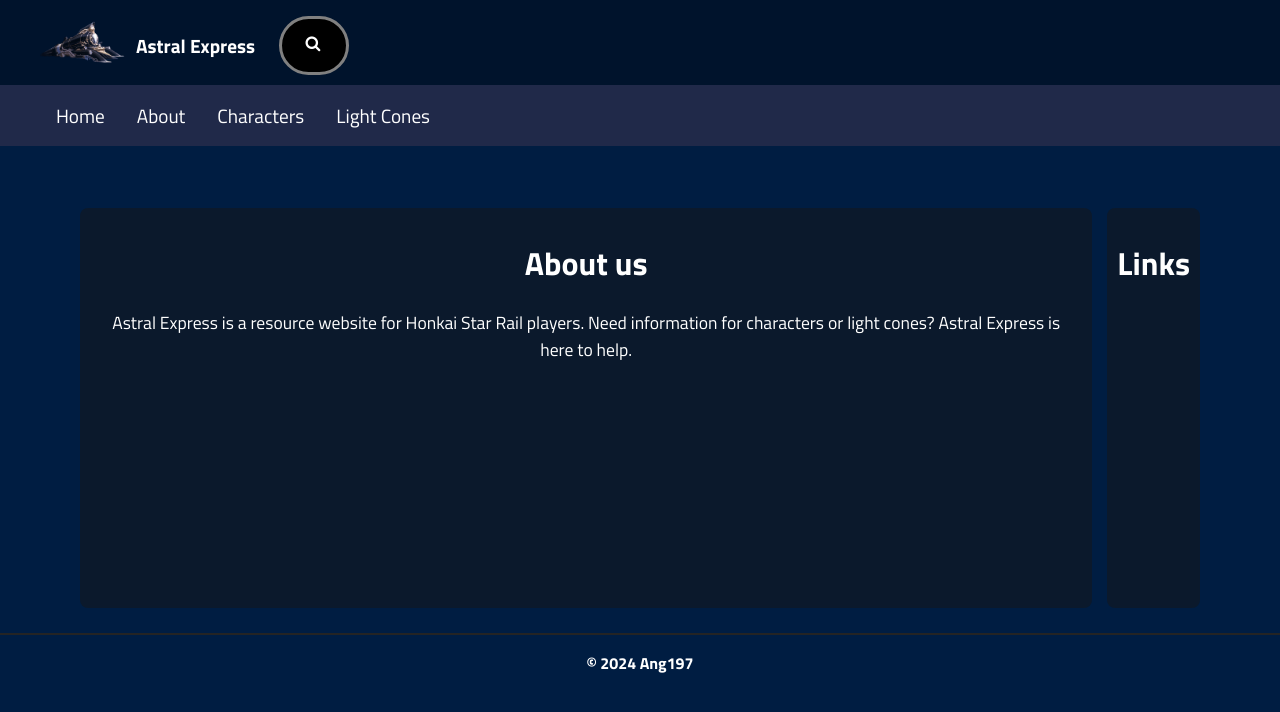
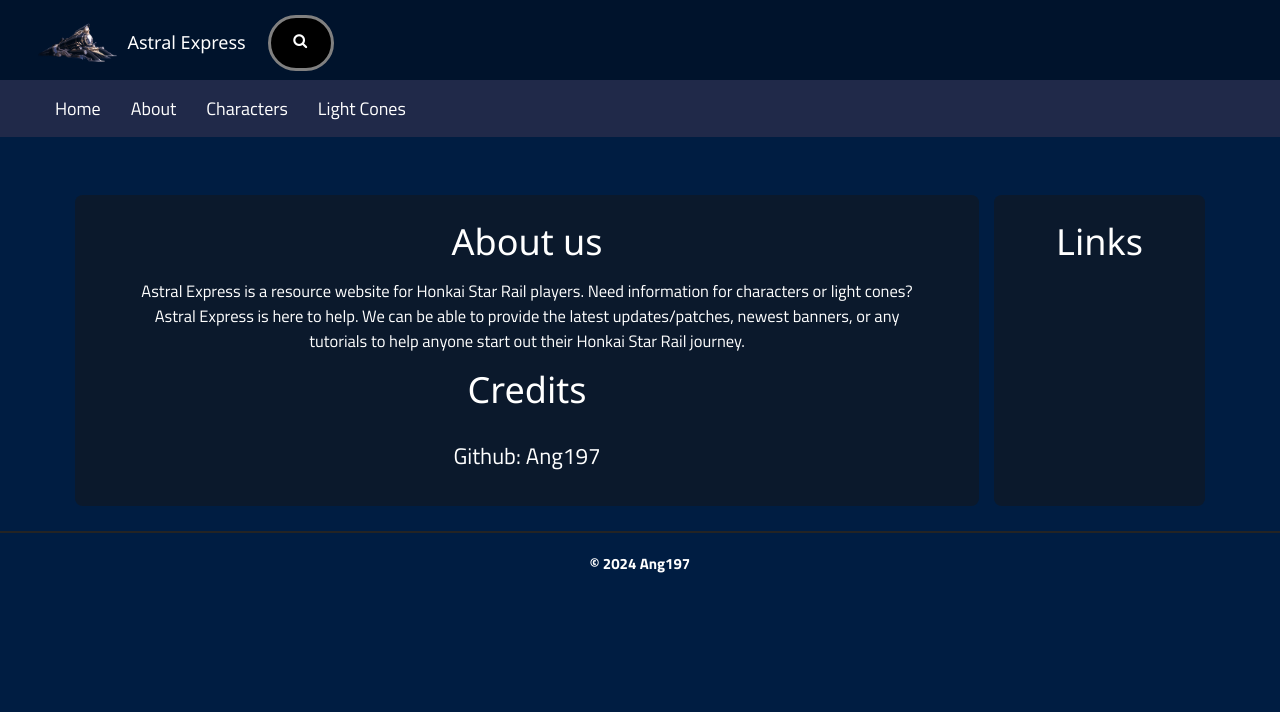
Before and after one commit to Ang197/astral-express, a React (Vite) app: page /About in a window 1280 px wide. Shown: the top 712 px of the page. Built offline with nearby package versions, Linux system fonts and the light colour scheme.

Commit message:
Made layout component

```diff
--- a/index.html
+++ b/index.html
@@ -4,6 +4,7 @@
     <meta charset="UTF-8" />
     <link rel="icon" type="image/svg+xml" href="/vite.svg" />
     <meta name="viewport" content="width=device-width, initial-scale=1.0" />
+    <link rel="stylesheet" href="https://www.w3schools.com/w3css/4/w3.css">
     <link rel="stylesheet" href="https://fonts.googleapis.com/css2?family=Material+Symbols+Outlined:opsz,wght,FILL,GRAD@20..48,100..700,0..1,-50..200" />
     <title>Vite + React</title>
   </head>
--- a/src/App.jsx
+++ b/src/App.jsx
@@ -1,5 +1,5 @@
-import Navbar from './components/NavBar.jsx'
-import Footer from './components/Footer.jsx'
+import Navbar from './layout/NavBar.jsx'
+import Footer from './layout/Footer.jsx'
 
 import './style/page.css'
 
--- a/src/components/NavBar.jsx
+++ b/src/layout/NavBar.jsx
@@ -1,7 +1,7 @@
 import '../style/nav.css';
 import { FaBars, FaTimes } from "react-icons/fa";
 import { useRef } from 'react';
-import Search from '../components/Search'
+import Search from './Search'
 
 /**
  * Used to hold links for the other pages as well
--- a/src/pages/About.jsx
+++ b/src/pages/About.jsx
@@ -5,13 +5,20 @@ function About() {
     return (
         <>
             <div className="pageContainer">
-                <div className="previewSection">
+                <div className="previewSection w3-animate-top">
                         <h1>About us</h1>
-                        <h2 className="description">
+                        <p className="description">
                             Astral Express is a resource website for Honkai Star Rail players.
                             Need information for characters or light cones? Astral Express is
                             here to help.
-                        </h2>
+
+                            We can be able to provide the latest updates/patches, newest banners,
+                            or any tutorials to help anyone start out their Honkai Star Rail journey.
+                        </p>
+                        <h1>Credits</h1>
+                        <p className="creditsLink">
+                            Github: <a className="githubLink" href="https://github.com/Ang197" target="_blank"> Ang197 </a>
+                        </p>
                 </div>
                     <Links/>
             </div>
--- a/src/pages/Characters.jsx
+++ b/src/pages/Characters.jsx
@@ -5,7 +5,7 @@ function Character() {
     return (
         <>
             <div className="pageContainer">
-                <div className="previewSection">
+                <div className="previewSection w3-animate-top">
                         <h1>Characters</h1>
                     </div>
                     <Links/>
--- a/src/pages/Home.jsx
+++ b/src/pages/Home.jsx
@@ -6,7 +6,7 @@ function Home() {
     return (
         <>
             <div className="pageContainer">
-                <div className="previewSection">
+                <div className="previewSection w3-animate-top">
                     <h1>News</h1>
                     <Carousel/>
                 </div>
--- a/src/pages/Light_Cones.jsx
+++ b/src/pages/Light_Cones.jsx
@@ -5,7 +5,7 @@ function Weapons() {
     return (
         <>
             <div className="pageContainer">
-                <div className="previewSection">
+                <div className="previewSection w3-animate-top">
                         <h1>Light Cones</h1>
                     </div>
                     <Links/>
--- a/src/style/Carousel_Components_CSS/carousel.css
+++ b/src/style/Carousel_Components_CSS/carousel.css
@@ -11,7 +11,7 @@
 .carouselContainer{
     white-space: nowrap;
     transition: transform 0.3s;
-    box-shadow: 0 5px 15px rgba(0,0,0,0.05);
+    box-shadow: 0 5px 15px rgba(0, 0, 0, 0.05);
 }
 
 .carouselButtons{
@@ -44,7 +44,7 @@
     }
 
     .indicatorSymbol{
-        color: black;
+        color: rgb(46, 46, 46);
     }
 
     .indicatorSymbol:active{
--- a/src/style/page-styles/pageTemplate.css
+++ b/src/style/page-styles/pageTemplate.css
@@ -5,6 +5,10 @@
     Each page will also have its own css, but
     mainly for each of the content that appears
 */
+
+:root{
+    --hoverColor: red;
+}
 
 .pageContainer{
     padding-top: 13rem;
@@ -22,9 +26,26 @@
 }
 
 .description{
-    margin: 0rem 1rem 0rem 1rem;
+    margin: 0rem 0rem 0rem 0rem;
     font-weight: normal;
     font-size: 1.1rem;
+    max-width: 100dvh;
+    margin: auto;
+}
+
+.creditsLink{
+    font-size: 1.5rem;
+}
+
+.githubLink{
+    text-decoration: none;
+    color: white;
+}
+
+.githubLink:hover{
+    color: var(--hoverColor);
+    text-decoration: underline;
+    transition: 0.5s;
 }
 
 .previewSection, .linkSection{
```
Also changed, not shown: src/layout/Footer.jsx (renamed from src/components/Footer.jsx), src/layout/Search.jsx (renamed from src/components/Search.jsx).
